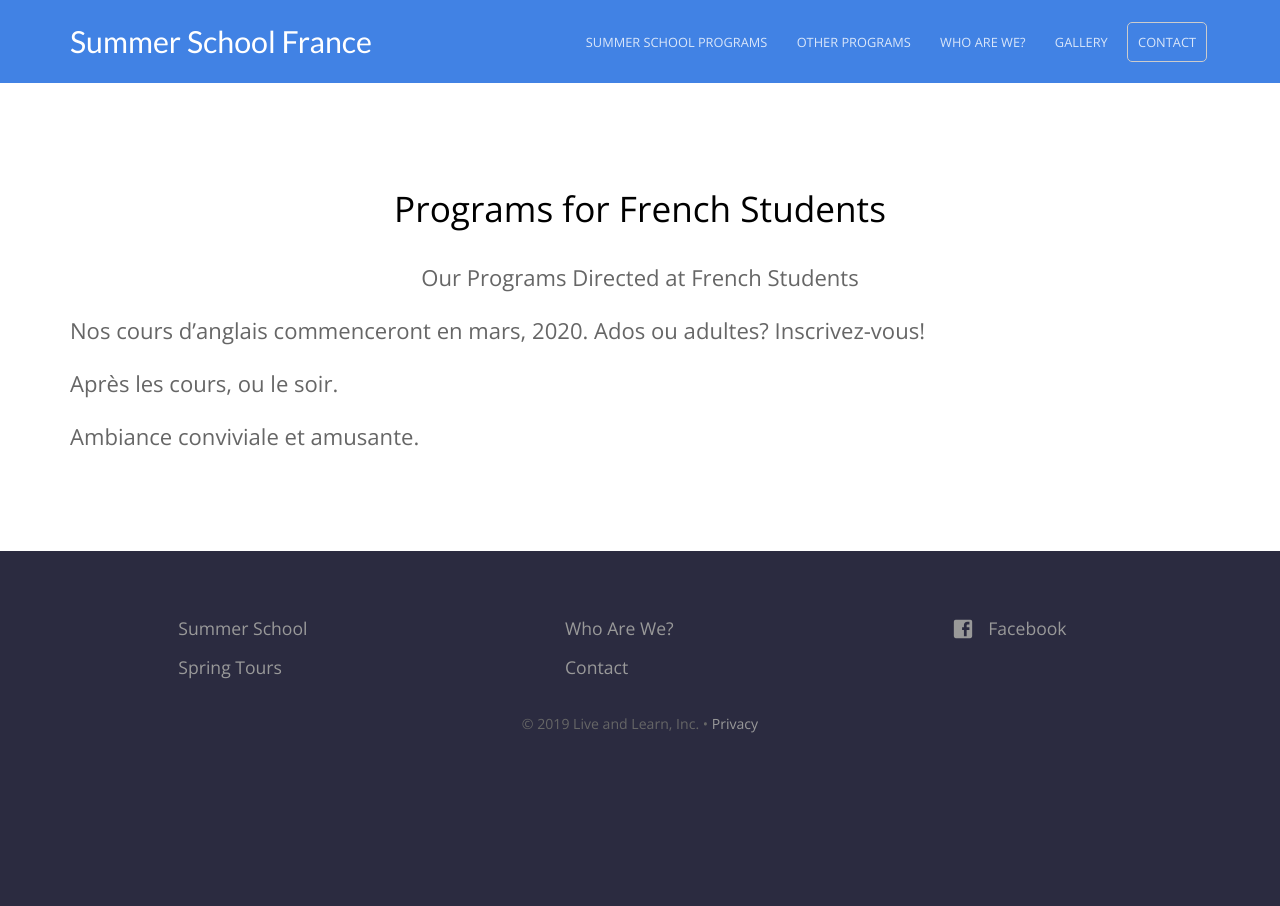
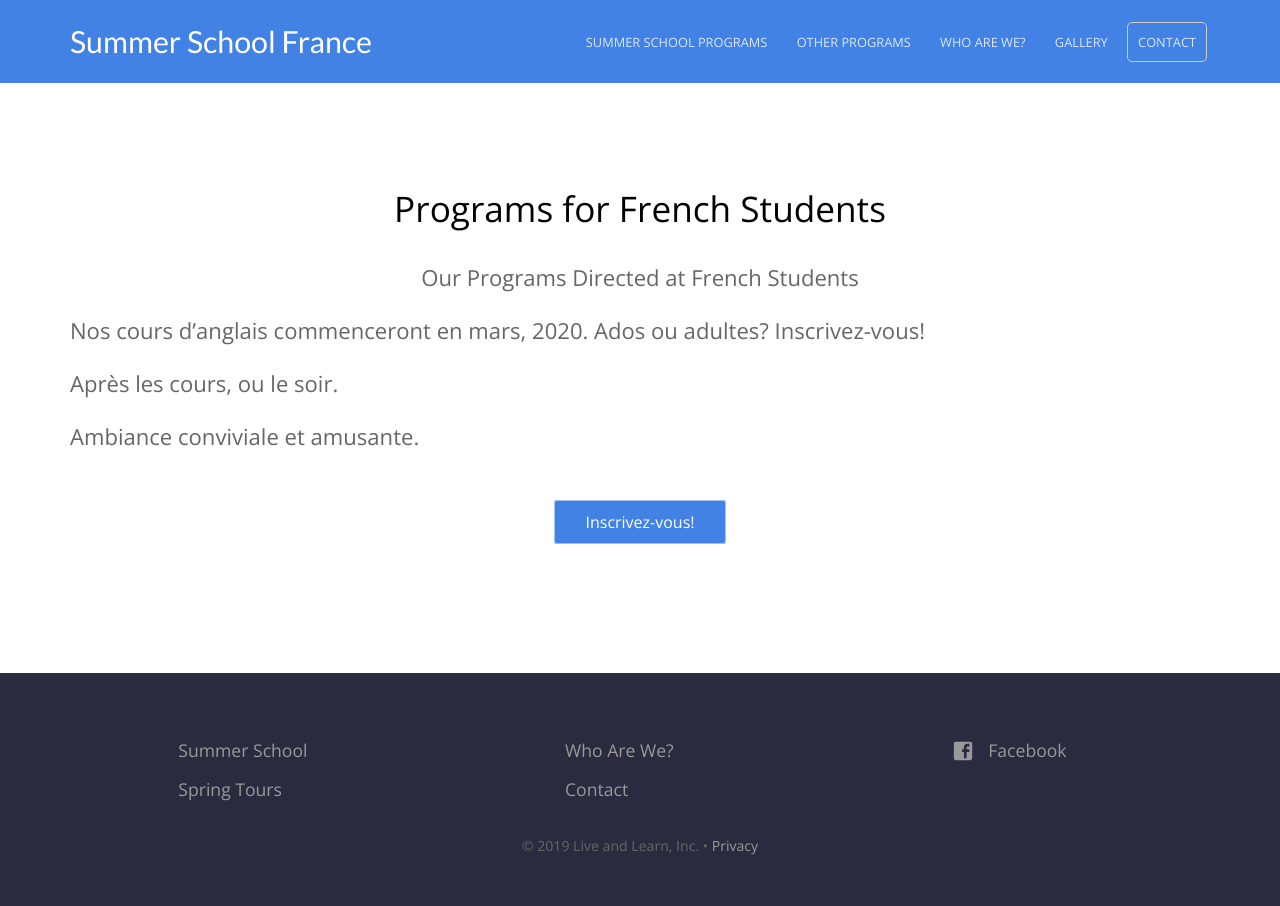
Before and after one commit to baritchie/project1, a Jekyll site: the page built from parlezvousenglish.html, in a window 1280 px wide. Built offline with Jekyll 4.4.1, drawn with Linux system fonts in a browser that asks for light colours.

Commit message:
Updated 'parlezvousenglish.html' via CloudCannon

```diff
--- a/parlezvousenglish.html
+++ b/parlezvousenglish.html
@@ -18,6 +18,7 @@
     <p>Après les cours, ou le soir.</p>
     <p>Ambiance conviviale et amusante.</p>
 </div>
+<div class="cta button center-text"><a href="/summerschoolprograms/">Inscrivez-vous!</a></div>
 
 <!--
 {% if page.faq %}
```
